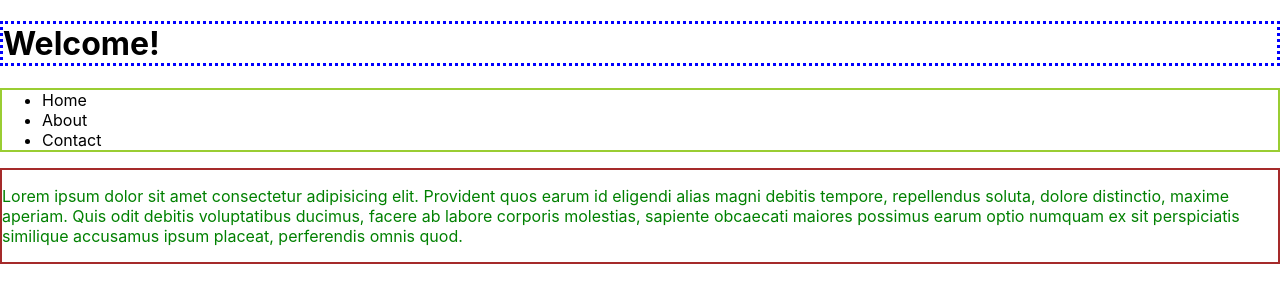
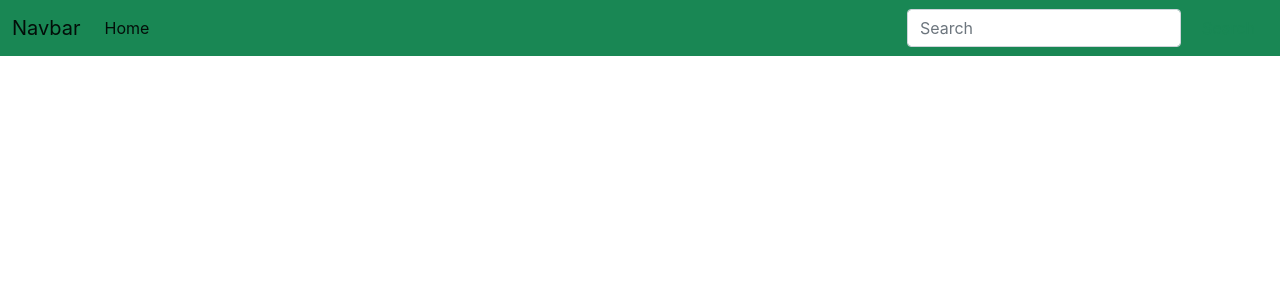
Before and after one commit to rahul-arakka/React_course, a React (Create React App) app: page / in a window 1280 px wide. Shown: the top 302 px of the page. Built offline with nearby package versions, Linux system fonts and the light colour scheme.

Commit message:
add bootstrap & navbar in app.js

```diff
--- a/public/index.html
+++ b/public/index.html
@@ -10,34 +10,25 @@
       content="Web site created using create-react-app"
     />
     <link rel="apple-touch-icon" href="%PUBLIC_URL%/logo192.png" />
-    <!--
-      manifest.json provides metadata used when your web app is installed on a
-      user's mobile device or desktop. See https://developers.google.com/web/fundamentals/web-app-manifest/
-    -->
+
     <link rel="manifest" href="%PUBLIC_URL%/manifest.json" />
-    <!--
-      Notice the use of %PUBLIC_URL% in the tags above.
-      It will be replaced with the URL of the `public` folder during the build.
-      Only files inside the `public` folder can be referenced from the HTML.
+    <link
+      href="https://cdn.jsdelivr.net/npm/bootstrap@5.1.3/dist/css/bootstrap.min.css"
+      rel="stylesheet"
+      integrity="sha384-1BmE4kWBq78iYhFldvKuhfTAU6auU8tT94WrHftjDbrCEXSU1oBoqyl2QvZ6jIW3"
+      crossorigin="anonymous"
+    />
 
-      Unlike "/favicon.ico" or "favicon.ico", "%PUBLIC_URL%/favicon.ico" will
-      work correctly both with client-side routing and a non-root public URL.
-      Learn how to configure a non-root public URL by running `npm run build`.
-    -->
     <title>React App</title>
   </head>
   <body>
     <noscript>You need to enable JavaScript to run this app.</noscript>
     <div id="root"></div>
-    <!--
-      This HTML file is a template.
-      If you open it directly in the browser, you will see an empty page.
 
-      You can add webfonts, meta tags, or analytics to this file.
-      The build step will place the bundled scripts into the <body> tag.
-
-      To begin the development, run `npm start` or `yarn start`.
-      To create a production bundle, use `npm run build` or `yarn build`.
-    -->
+    <script
+      src="https://cdn.jsdelivr.net/npm/bootstrap@5.1.3/dist/js/bootstrap.bundle.min.js"
+      integrity="sha384-ka7Sk0Gln4gmtz2MlQnikT1wXgYsOg+OMhuP+IlRH9sENBO0LRn5q+8nbTov4+1p"
+      crossorigin="anonymous"
+    ></script>
   </body>
 </html>
--- a/src/App.js
+++ b/src/App.js
@@ -1,25 +1,48 @@
-import logo from "./logo.svg";
-import "./App.css";   // Import/add any file like this
+// import logo from "./logo.svg";
+import "./App.css"; // Import/add any file like this
 
+// let name = "Rahul";
 function App() {
   return (
     <>
-      <h1 className="heading">Welcome!</h1>
-      <ul className="list">
-        <li className="item">Home</li>
-        <li className="item">About</li>
-        <li className="item">Contact</li>
-      </ul>
-      <div className="blank">
-        <p>
-          Lorem ipsum dolor sit amet consectetur adipisicing elit. Provident
-          quos earum id eligendi alias magni debitis tempore, repellendus
-          soluta, dolore distinctio, maxime aperiam. Quis odit debitis
-          voluptatibus ducimus, facere ab labore corporis molestias, sapiente
-          obcaecati maiores possimus earum optio numquam ex sit perspiciatis
-          similique accusamus ipsum placeat, perferendis omnis quod.
-        </p>
-      </div>
+      <nav className="navbar navbar-expand-lg navbar-light bg-success">
+        <div className="container-fluid">
+          <a className="navbar-brand" href="/">
+            Navbar
+          </a>
+          <button
+            className="navbar-toggler"
+            type="button"
+            data-bs-toggle="collapse"
+            data-bs-target="#navbarSupportedContent"
+            aria-controls="navbarSupportedContent"
+            aria-expanded="false"
+            aria-label="Toggle navigation"
+          >
+            <span className="navbar-toggler-icon"></span>
+          </button>
+          <div className="collapse navbar-collapse" id="navbarSupportedContent">
+            <ul className="navbar-nav me-auto mb-2 mb-lg-0">
+              <li className="nav-item">
+                <a className="nav-link active" aria-current="page" href="/">
+                  Home
+                </a>
+              </li>
+            </ul>
+            <form className="d-flex">
+              <input
+                className="form-control me-2"
+                type="search"
+                placeholder="Search"
+                aria-label="Search"
+              />
+              <button className="btn btn-outline-success" type="submit">
+                Search
+              </button>
+            </form>
+          </div>
+        </div>
+      </nav>
     </>
   );
 }
```
